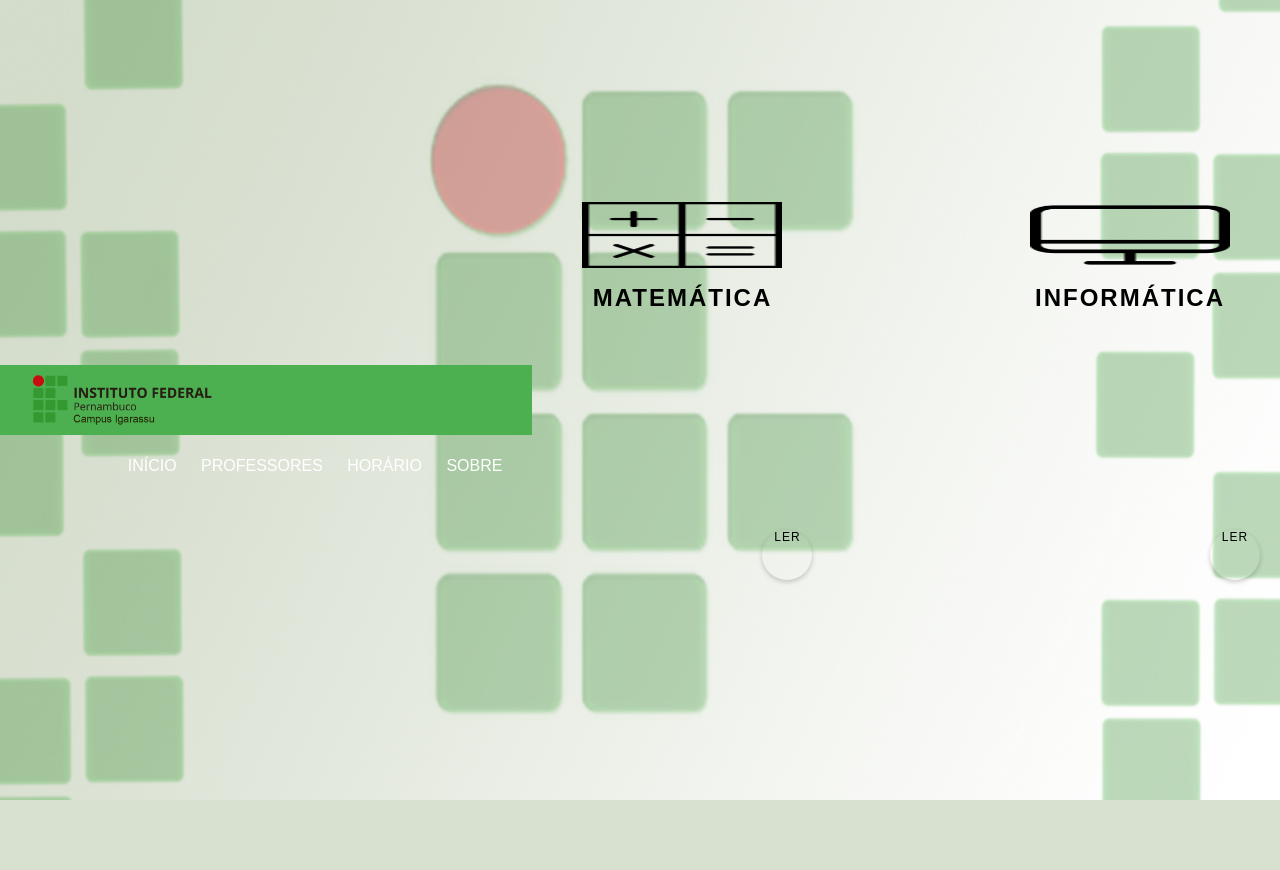
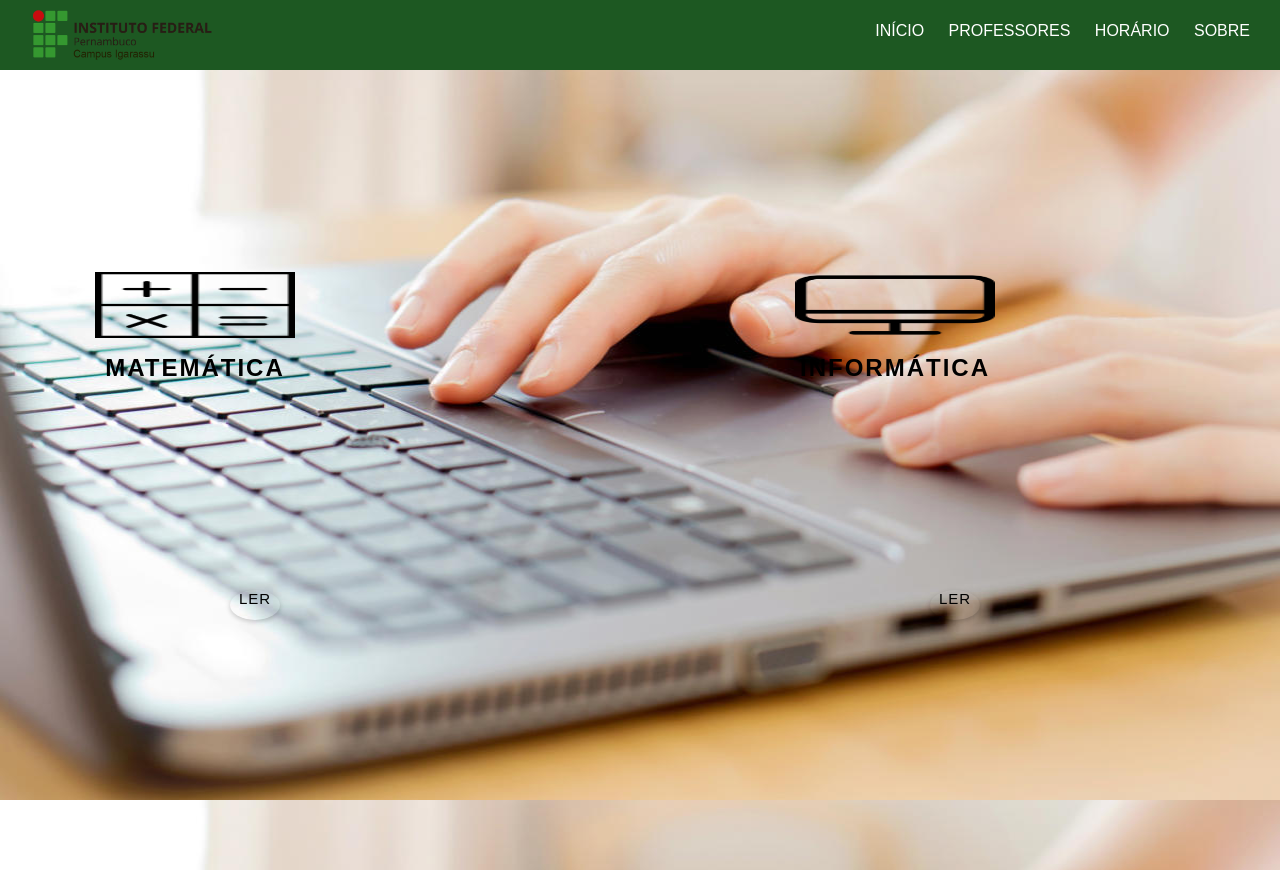
Before and after one commit to luuishenriique/Heal-Lab, a PHP site: page /disciplinas.php in a window 1280 px wide. Before the commit the page ends 800 px from the top, so only its background shows below. Run offline with PHP 8.4, Linux system fonts and the light colour scheme.

Commit message:
Ajeitando o css do card

```diff
--- a/projetos/proIFPE/estilocards.css
+++ b/projetos/proIFPE/estilocards.css
@@ -1,19 +1,16 @@
 body{
 	margin: 0;
 	padding: 0;
-	display: flex;
-	justify-content: center;
+    justify-content: center;
 	align-items: center;
 	min-height: 100vh;
 	font-family: 'Poppins', sans-serif;
-    background: url(Background.jpg);
+    background: url(laptop.jpg);
     background-size: 100% 100%;
     background-attachment: fixed;
     background-color: white;
-    text-align: center;
     width: 100%;
     height: 100%;
-
 }
 a:link {
   color: green;
@@ -35,7 +32,7 @@ img{
 }
 .header{
         height: 70px;
-        background: #4CAF50;
+        background: #1D5822;
         padding: 0 20px;
         color: white;
 }
@@ -64,14 +61,15 @@ img{
 
 }
 
-.menu a:hover{background-color: #c0392b;}
-.logo:hover{background-color: #c0392b;}
+.menu a:hover{background-color: #357E2A;}
 
 .container{
-	position: relative;
+	height: 100vh;
 	width: 1000px;
 	display: flex;
 	justify-content: space-between;
+	align-items: center;
+
 }
 
 .container .card{
@@ -101,8 +99,8 @@ img{
 .container .card .imgBx{
 	position: absolute;
 	top: 0;
-	left: 0;
-	right: 0;
+	left: 50%;
+	right: 20%;
 	display: flex;
 	justify-content: center;
 	align-items: center;
@@ -113,6 +111,7 @@ img{
 
 	margin: 10px 0 0;
 	padding: 0 ;
+	display: block;
 	color:;
 	font-weight: 700;
 	letter-spacing: 2px;
@@ -122,13 +121,13 @@ img{
 .container .card .overlay{
 
 	position: absolute;
-	bottom: 20px;
+	bottom: 50px;
 	right: 20px;
 	width: 50px;
-	height: 50px;
-	background: ;
+	height: 30px;
 	box-shadow: 0 2px 5px rgba(0,0,0,.2);
 	cursor:pointer;
+	color: black;
 	border-radius: 50%;
 	transition: 0.5s;
 }
@@ -151,7 +150,7 @@ img{
 	left: 0;
 	right: 0;
 	color:;
-	font-size: 12px;
+	font-size: 15px;
 	text-transform: uppercase;
 	font-weight: 500;
 	letter-spacing: 1px;
@@ -176,7 +175,7 @@ img{
 	opacity:0;
 	visibility: hidden;
 	transform: 0s;
-	color: black;
+	color:#1e111d ;
 }
 
 .container .card .content h2{
```
